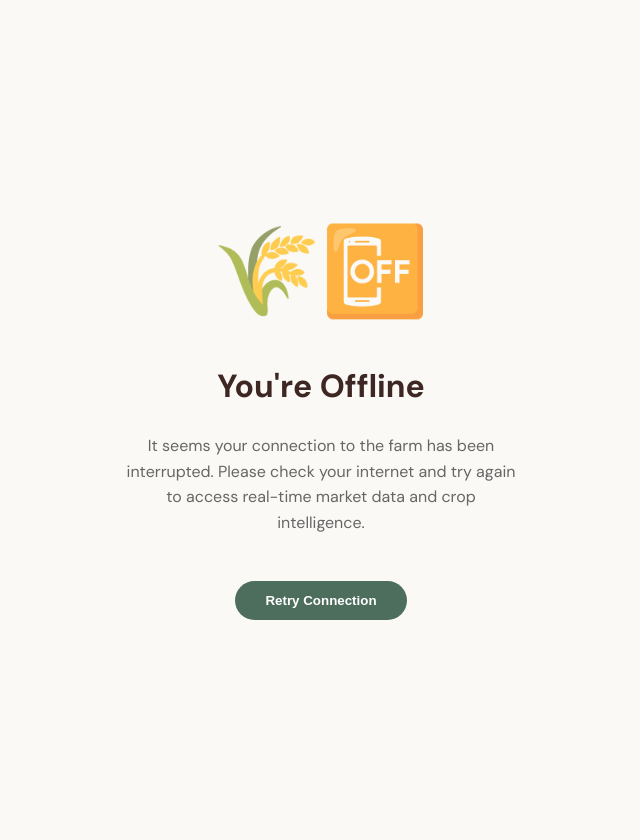
After one commit to mohammedsaalim0/agrosense.io, a Django app: page /offline/ in a window 1280 px wide. The commit adds this page. Shown: the whole page, without its empty margins (319-959 px from the left). Run offline with Django 5.2, Linux system fonts and the light colour scheme.

Commit message:
Premium PWA Update: Offline fallback, dynamic caching, and connectivity monitoring

```diff
--- /dev/null
+++ b/core/templates/core/offline.html
@@ -0,0 +1,62 @@
+{% load static %}
+<!DOCTYPE html>
+<html lang="en">
+<head>
+    <meta charset="UTF-8">
+    <meta name="viewport" content="width=device-width, initial-scale=1.0">
+    <title>Offline — AgroSense</title>
+    <link href="https://fonts.googleapis.com/css2?family=DM+Sans:wght@400;500;700&display=swap" rel="stylesheet">
+    <style>
+        :root {
+            --soil-brown: #3E2723;
+            --moss-green: #4E6E5D;
+            --harvest-gold: #DAA520;
+            --off-white: #FAF9F6;
+        }
+        body {
+            font-family: 'DM Sans', sans-serif;
+            background-color: var(--off-white);
+            color: var(--soil-brown);
+            display: flex;
+            flex-direction: column;
+            justify-content: center;
+            align-items: center;
+            height: 100vh;
+            margin: 0;
+            text-align: center;
+            padding: 20px;
+        }
+        .offline-icon {
+            font-size: 5rem;
+            margin-bottom: 20px;
+            animation: pulse 2s infinite;
+        }
+        @keyframes pulse {
+            0% { transform: scale(1); opacity: 1; }
+            50% { transform: scale(1.1); opacity: 0.7; }
+            100% { transform: scale(1); opacity: 1; }
+        }
+        h1 { font-weight: 700; margin-bottom: 10px; }
+        p { color: #666; max-width: 400px; line-height: 1.6; }
+        .btn-retry {
+            margin-top: 30px;
+            padding: 12px 30px;
+            background: var(--moss-green);
+            color: white;
+            border: none;
+            border-radius: 30px;
+            font-weight: 600;
+            cursor: pointer;
+            text-decoration: none;
+            transition: 0.3s;
+        }
+        .btn-retry:hover { background: var(--soil-brown); transform: translateY(-2px); }
+    </style>
+</head>
+<body>
+    <div class="offline-icon">🌾📴</div>
+    <h1>You're Offline</h1>
+    <p>It seems your connection to the farm has been interrupted. Please check your internet and try again to access real-time market data and crop intelligence.</p>
+    <button onclick="window.location.reload()" class="btn-retry">Retry Connection</button>
+</body>
+</html>
--- a/core/urls.py
+++ b/core/urls.py
@@ -46,4 +46,5 @@ urlpatterns = [
     path('refunds/', views.refund_policy, name='refunds'),
     path('admin/analytics/', views.admin_analytics, name='admin_analytics'),
     path('api/submit-grievance/', views.api_submit_grievance, name='api_submit_grievance'),
+    path('offline/', views.offline, name='offline'),
 ]
--- a/core/views.py
+++ b/core/views.py
@@ -435,6 +435,9 @@ def api_get_schemes(request):
 
 def agro_suggestion(request):
     return render(request, 'core/agro_suggestion.html')
+
+def offline(request):
+    return render(request, 'core/offline.html')
 
 def api_weather_soil(request):
     location = request.GET.get('location', 'Current Location').lower()
```
Also changed, not shown: core/templates/core/base.html (+31 -1 lines), core/templates/core/service-worker.js (+30 -20 lines), db.sqlite3.
